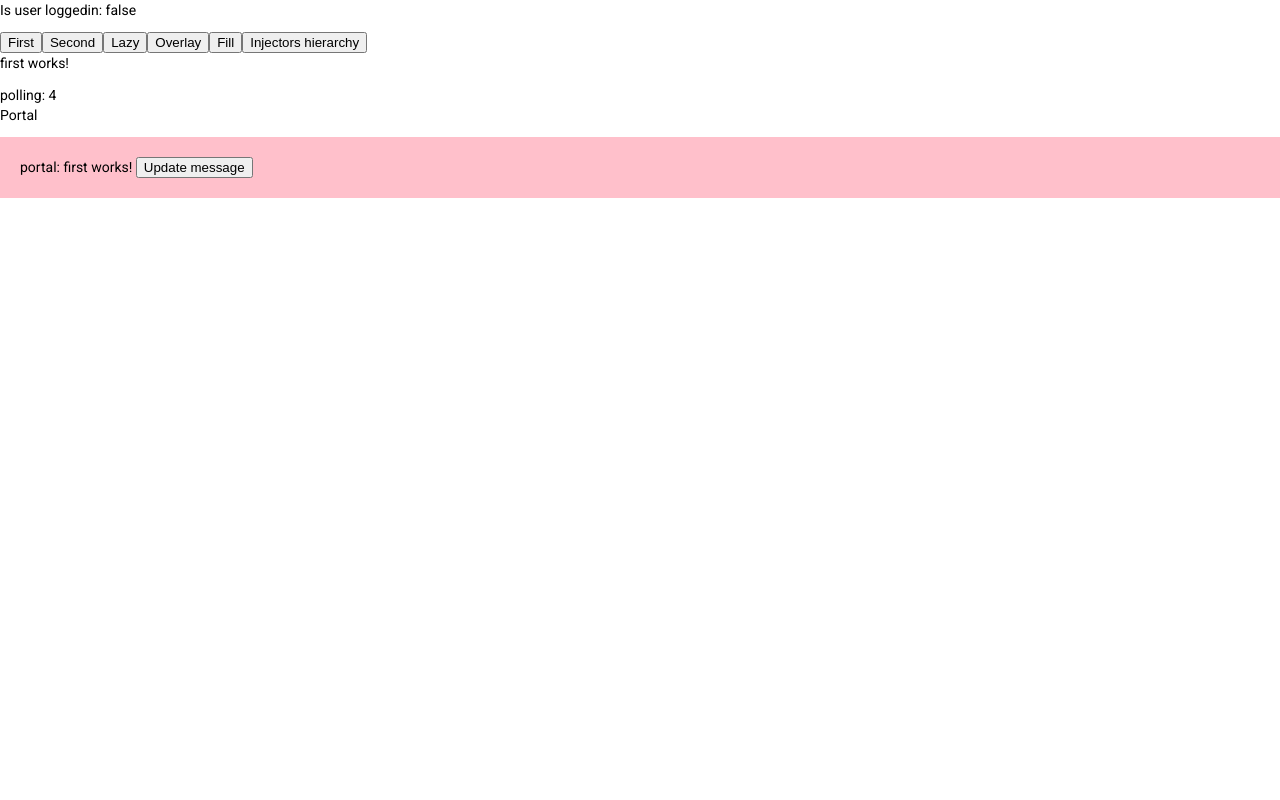
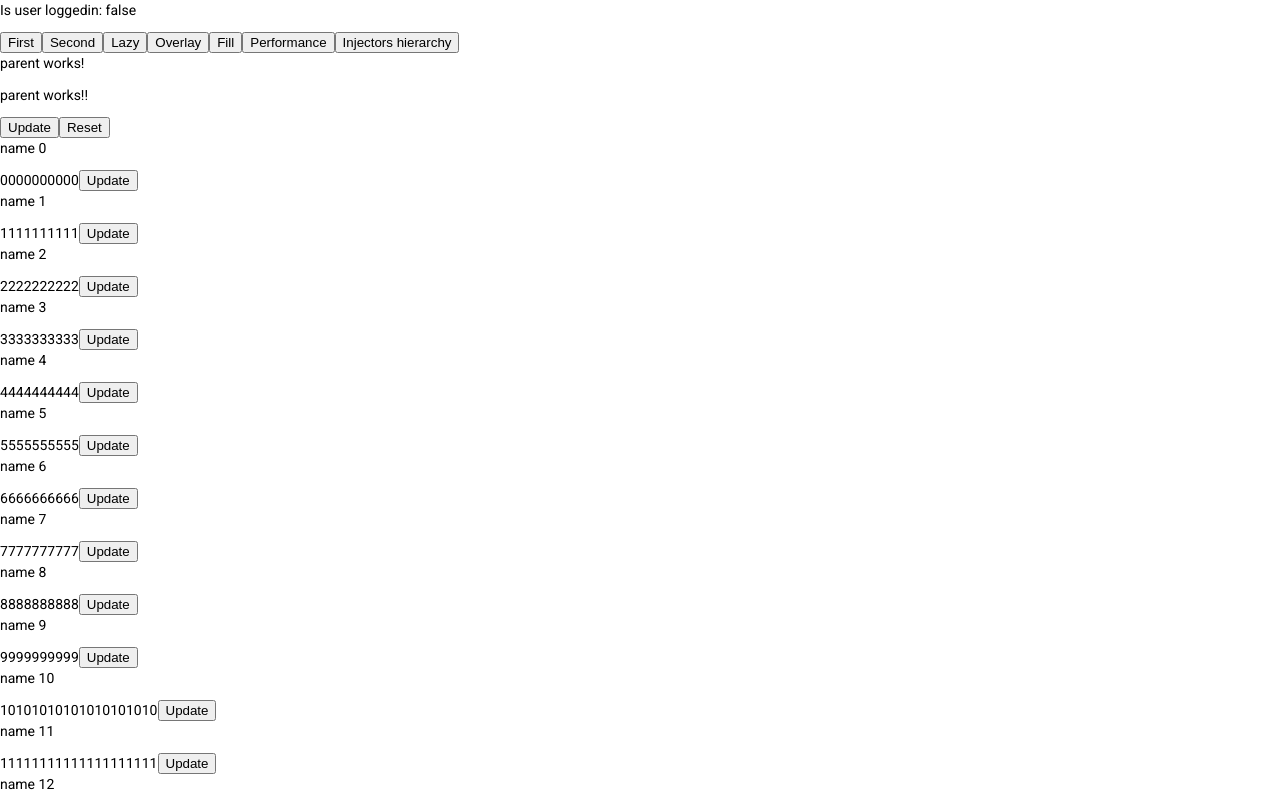
Before and after one commit to wkrasa/-AngularTutorial, an Angular app in the folder angular-tutorial-app/: page /performance in a window 1280 px wide. Before the commit this address led to /first. Shown: the top 800 px of the page. Built offline with nearby package versions, Linux system fonts and the light colour scheme.

Commit message:
Track by and performance

```diff
--- a/angular-tutorial-app/src/app/app-routing.module.ts
+++ b/angular-tutorial-app/src/app/app-routing.module.ts
@@ -5,6 +5,7 @@ import { FirstComponent } from './components/first/first.component';
 import { InjectorsHierarchyComponent } from './components/injectors-hierarchy/injectors-hierarchy.component';
 import { LoginComponent } from './components/login/login.component';
 import { OverlayComponent } from './components/overlay/overlay.component';
+import { ParentComponent } from './components/performance/parent/parent.component';
 import { SecondComponent } from './components/second/second.component';
 import { AuthGuardService } from './route-guards/auth-guard.service';
 
@@ -27,6 +28,10 @@ const routes: Routes = [
     component: FillComponent
   },
   {
+    path: 'performance',
+    component: ParentComponent
+  },
+  {
     path: 'login',
     component: LoginComponent
   },
--- a/angular-tutorial-app/src/app/app.component.html
+++ b/angular-tutorial-app/src/app/app.component.html
@@ -7,6 +7,7 @@
 <button routerLink="lazy">Lazy</button>
 <button routerLink="overlay">Overlay</button>
 <button routerLink="fill">Fill</button>
+<button routerLink="performance">Performance</button>
 <button routerLink="injectors-hierarchy">Injectors hierarchy</button>
 <router-outlet></router-outlet>
 <at-third></at-third>
--- a/angular-tutorial-app/src/app/app.module.ts
+++ b/angular-tutorial-app/src/app/app.module.ts
@@ -37,6 +37,8 @@ import { InjectorsHierarchyComponent } from './components/injectors-hierarchy/in
 import { ConfigurableModule } from './modules/configurable';
 import { FillComponent } from './components/fill/fill.component';
 import { LoginComponent } from './components/login/login.component';
+import { ParentComponent } from './components/performance/parent/parent.component';
+import { ChildComponent } from './components/performance/child/child.component';
 
 @NgModule({
   declarations: [
@@ -48,6 +50,8 @@ import { LoginComponent } from './components/login/login.component';
     InjectorsHierarchyComponent,
     FillComponent,
     LoginComponent,
+    ParentComponent,
+    ChildComponent,
   ],
   imports: [
     BrowserModule,
--- /dev/null
+++ b/angular-tutorial-app/src/app/components/performance/child/child.component.html
@@ -0,0 +1,14 @@
+<div>
+  <p>{{model.name}}</p>
+  <span>{{model.prop1}}</span>
+  <span>{{model.prop2}}</span>
+  <span>{{model.prop3}}</span>
+  <span>{{model.prop4}}</span>
+  <span>{{model.prop5}}</span>
+  <span>{{model.prop6}}</span>
+  <span>{{model.prop7}}</span>
+  <span>{{model.prop8}}</span>
+  <span>{{model.prop9}}</span>
+  <span>{{model.prop10}}</span>
+  <button (click)="update()">Update</button>
+</div>
--- /dev/null
+++ b/angular-tutorial-app/src/app/components/performance/child/child.component.ts
@@ -0,0 +1,30 @@
+import { ChangeDetectionStrategy, Component, DoCheck, Input, OnInit } from '@angular/core';
+import { ChildModel } from './child.model';
+
+@Component({
+  selector: 'at-child',
+  templateUrl: './child.component.html',
+  styleUrls: ['./child.component.scss'],
+   changeDetection: ChangeDetectionStrategy.OnPush,
+})
+export class ChildComponent implements OnInit, DoCheck {
+
+  @Input() model: ChildModel;
+
+  constructor() { }
+
+  ngOnInit(): void {
+  }
+
+  ngDoCheck(){
+    console.log('ChildComponent: ngDoCheck');
+  }
+
+  update(){
+    this.model.prop1 += 1;
+    this.model.prop2 += 1;
+    this.model.prop3 += 1;
+    this.model.prop4 += 1;
+  }
+
+}
--- /dev/null
+++ b/angular-tutorial-app/src/app/components/performance/parent/parent.component.html
@@ -0,0 +1,7 @@
+<div>
+  <p>{{message}}</p>
+  <p>{{message2}}</p>
+  <button (click)="updateMessage()">Update</button>
+  <button (click)="recreateModels()">Reset</button>
+</div>
+<at-child *ngFor="let model of models; trackBy: trackByFn" [model]="model"></at-child>
--- /dev/null
+++ b/angular-tutorial-app/src/app/components/performance/parent/parent.component.ts
@@ -0,0 +1,65 @@
+import { ChangeDetectionStrategy, Component, DoCheck, OnInit } from '@angular/core';
+import { ChildModel } from '../child/child.model';
+
+@Component({
+  selector: 'at-parent',
+  templateUrl: './parent.component.html',
+  styleUrls: ['./parent.component.scss'],
+  changeDetection: ChangeDetectionStrategy.OnPush,
+})
+export class ParentComponent implements OnInit, DoCheck {
+
+  models: ChildModel[];
+
+  message='parent works!';
+  message2='parent works!!';
+
+  constructor() {
+    this.models = this.createModels();
+
+  }
+
+  ngOnInit(): void {
+
+  }
+
+  ngDoCheck(){
+    console.log('ParentComponent: ngDoCheck');
+  }
+
+  updateMessage(){
+    this.message += ' 1';
+    this.models[0].name = this.models[0].name + ' 1';
+    //this.models = this.createModels();
+  }
+
+  recreateModels(){
+    this.models = this.createModels();
+  }
+
+  createModels(): ChildModel[]{
+    const res = [];
+    for(let i=0;i<100; ++i){
+      res.push({
+        id:i,
+        name: `name ${i}`,
+        prop1: i,
+        prop2: i,
+        prop3: i,
+        prop4: i,
+        prop5: i,
+        prop6: i,
+        prop7: i,
+        prop8: i,
+        prop9: i,
+        prop10: i,
+      });
+    }
+    return res;
+  }
+
+  trackByFn(index, model: ChildModel) {
+    return model.id; // or item.id
+  }
+
+}
```
Also changed, not shown: angular-tutorial-app/src/app/components/performance/child/child.model.ts (added, +14 -0 lines), angular-tutorial-app/src/app/components/performance/child/child.component.scss (added), angular-tutorial-app/src/app/components/performance/parent/parent.component.scss (added), 2 other files (tests, documents, lock files or other folders).
